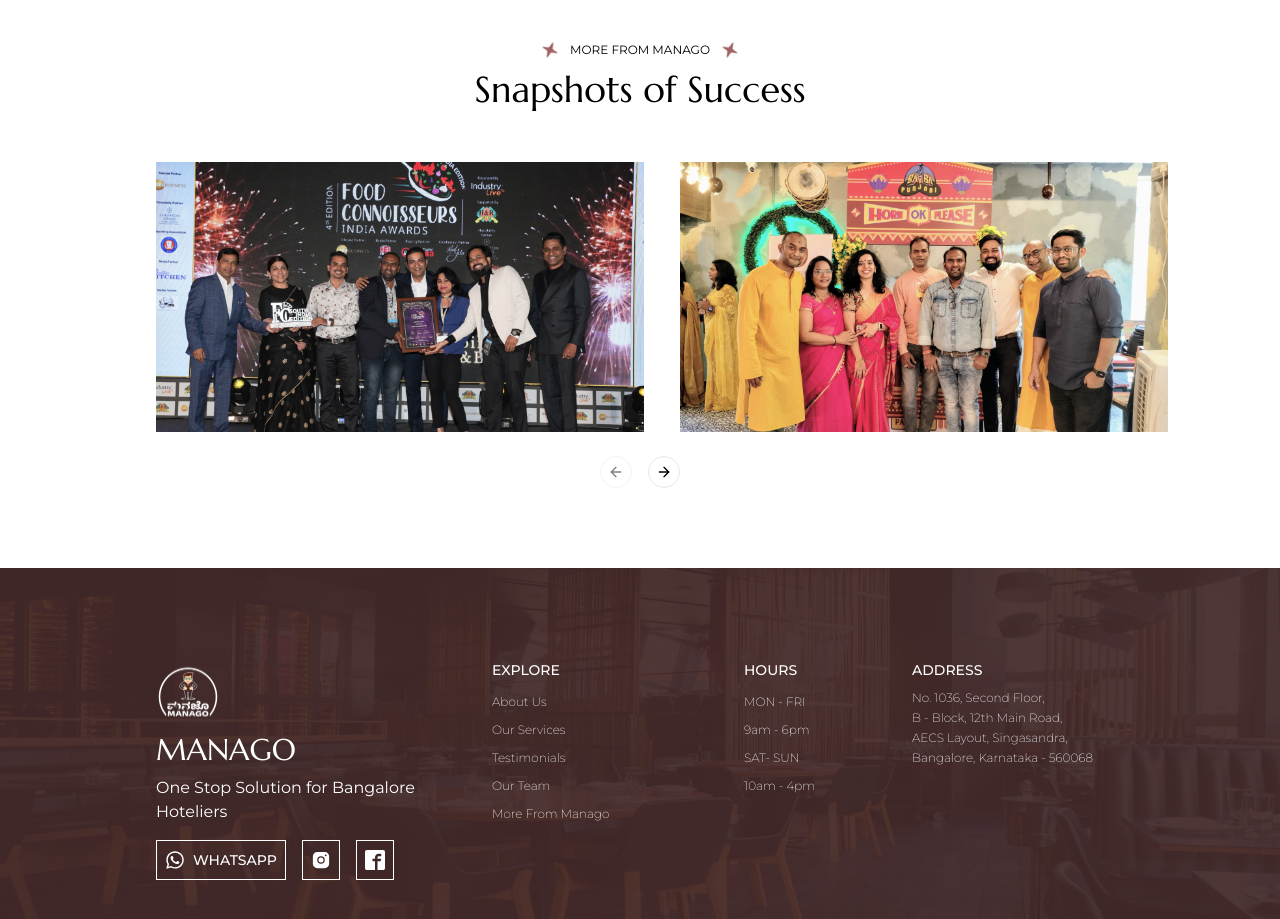
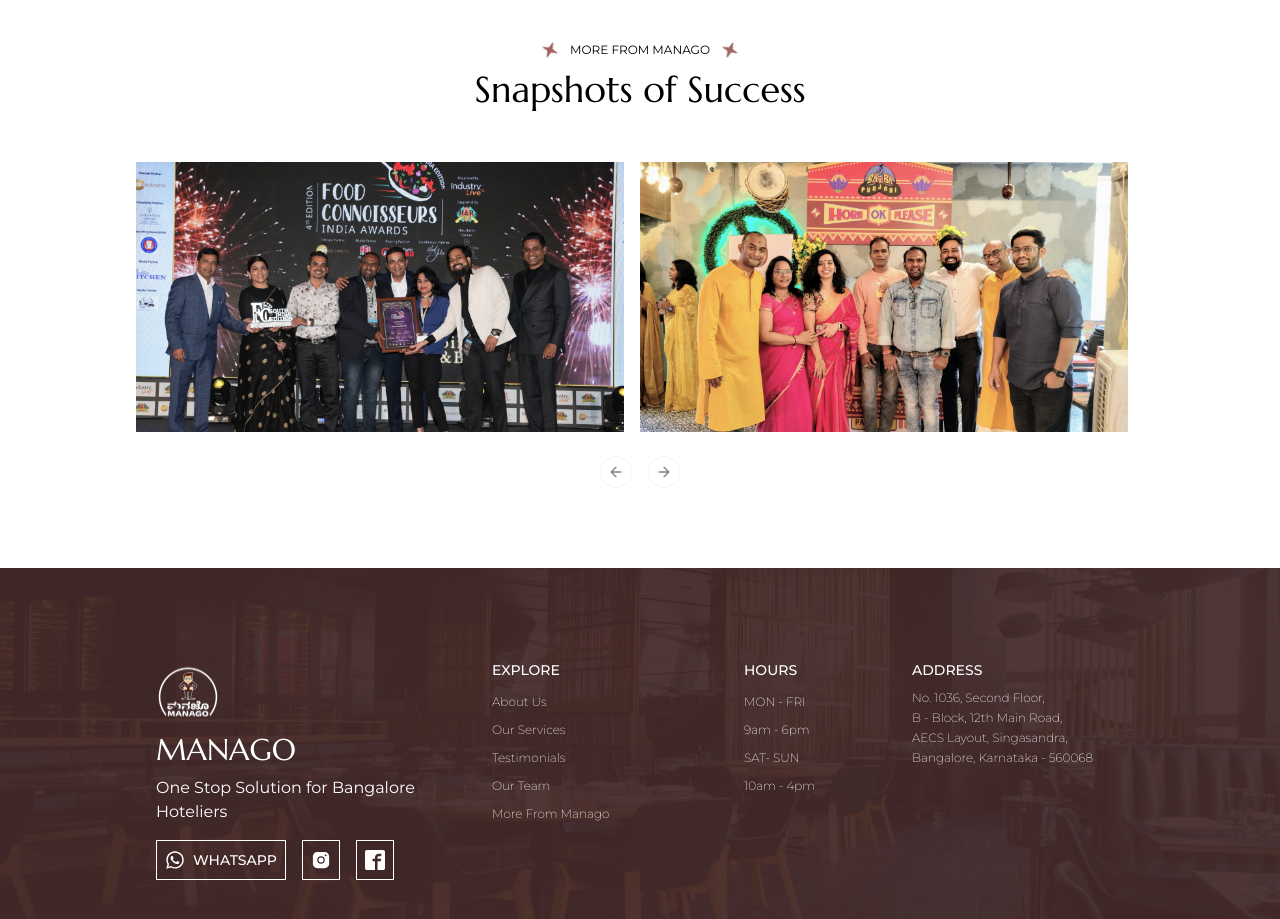
Before and after one commit to manago-tech/manago-latest, a Next.js app: page / in a window 1280 px wide. Shown: the part 4180-5099 px from the top of the page. Built offline with nearby package versions, Linux system fonts and the light colour scheme.

Commit message:
feat: minor updates

```diff
--- a/components/layout/navbar.tsx
+++ b/components/layout/navbar.tsx
@@ -58,7 +58,7 @@
                 </div>
             </div>
 
-            <DisclosurePanel className="lg:hidden absolute w-full bg-white/15 z-10">
+            <DisclosurePanel className="lg:hidden absolute w-full bg-black/90 text-white z-10">
                 <div className="space-y-1 px-2 pb-3 pt-2">
                     {navigation.map((item) => (
                         <DisclosureButton
--- a/components/pages/success.tsx
+++ b/components/pages/success.tsx
@@ -21,7 +21,7 @@
 export default function Success() {
   return (
     <div id="success">
-      <div className="flex flex-col mx-14 md:mx-36 my-14 md:my-20">
+      <div className="flex flex-col mx-8 md:mx-36 my-14 md:my-20">
         <div className="flex flex-col p-3 gap-3 w-full">
           {/* <p className="text-xs text-center">MORE FROM MANAGO</p> */}
           <div className="flex flex-row text-xs justify-center">
@@ -57,7 +57,7 @@
             <>
               <CarouselItem
                 key={index}
-                className="sm:ml-5 md:w-full w-80 pl-0 basis-1/1 lg:basis-1/2"
+                className="md:w-full w-80 pl-0 basis-1/1 lg:basis-1/2"
               >
                 <Card
                   key={index}
```
